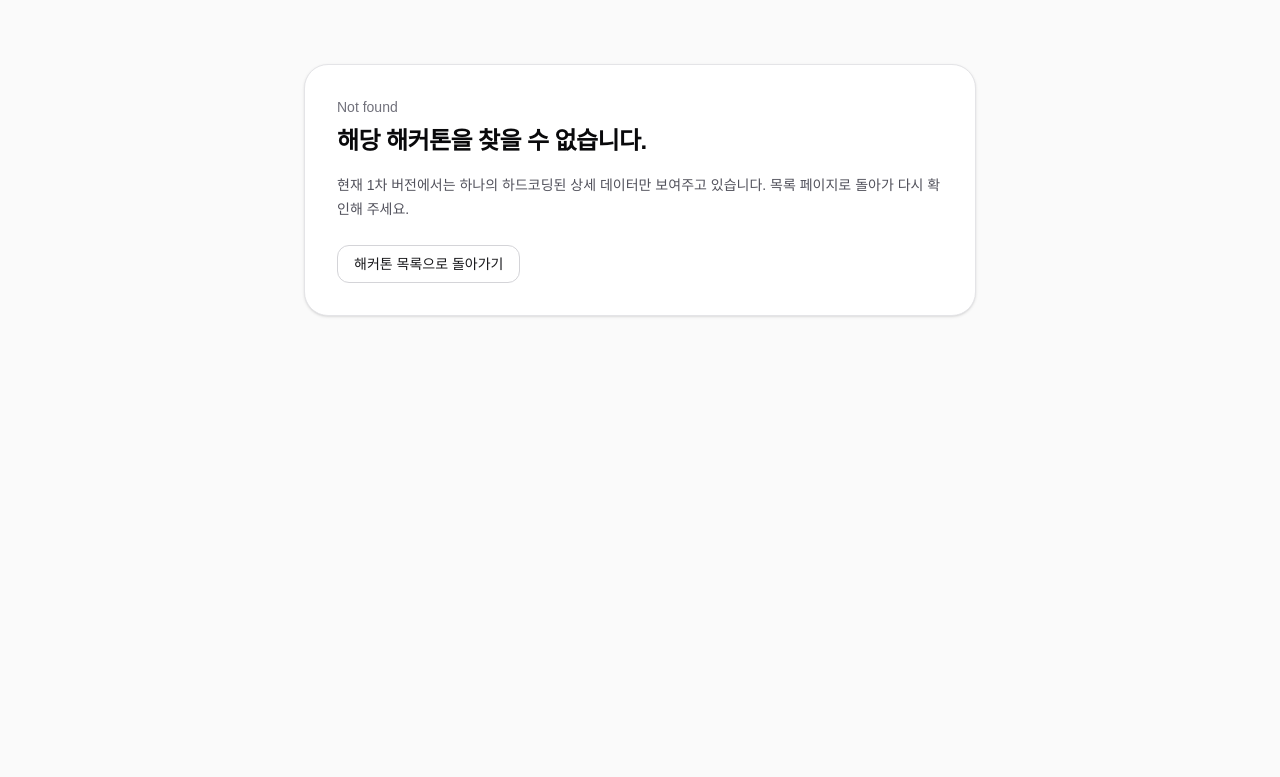
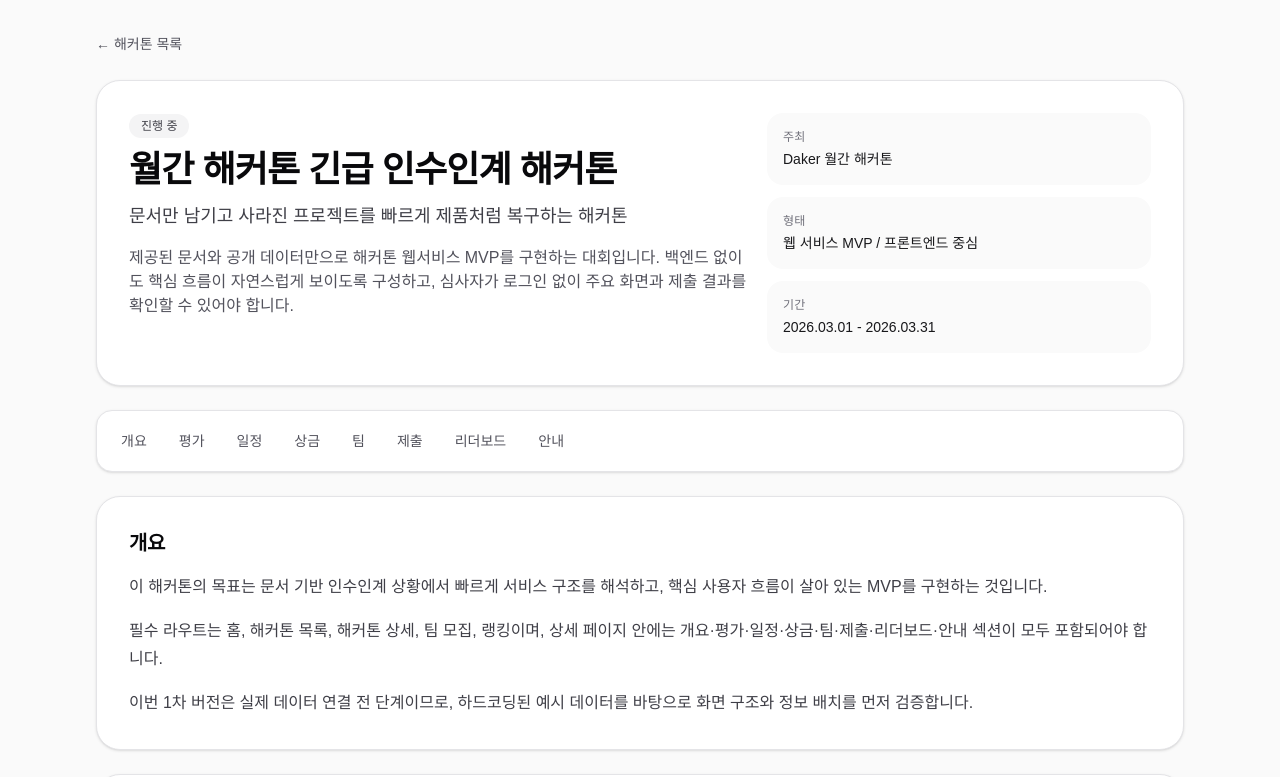
Before and after one commit to Jinnuu/dacon-hackathon-emergency-handover, a Next.js app in the folder web/: page /hackathons/daker-handover-2026-03 in a window 1280 px wide. Before the commit this address had no page. Shown: the top 777 px of the page. Built offline with nearby package versions, Linux system fonts and the light colour scheme.

Commit message:
feat: align hackathon slug with provided public data

```diff
--- a/web/src/app/hackathons/[slug]/page.tsx
+++ b/web/src/app/hackathons/[slug]/page.tsx
@@ -61,7 +61,7 @@ type HackathonDetail = {
 };
 
 const hackathonDetail: HackathonDetail = {
-  slug: "monthly-hackathon-emergency-handover-docs",
+  slug: "daker-handover-2026-03",
   title: "월간 해커톤 긴급 인수인계 해커톤",
   status: "진행 중",
   oneLiner: "문서만 남기고 사라진 프로젝트를 빠르게 제품처럼 복구하는 해커톤",
--- a/web/src/app/hackathons/page.tsx
+++ b/web/src/app/hackathons/page.tsx
@@ -2,7 +2,7 @@ import Link from "next/link";
 
 const hackathons = [
   {
-    slug: "monthly-hackathon-emergency-handover-docs",
+    slug: "daker-handover-2026-03",
     title: "긴급 인수인계 해커톤 - 문서만 남기고 사라졌다",
     status: "진행 중",
     summary:
```
